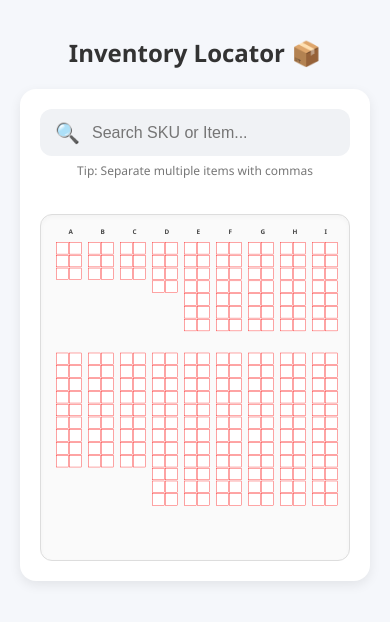
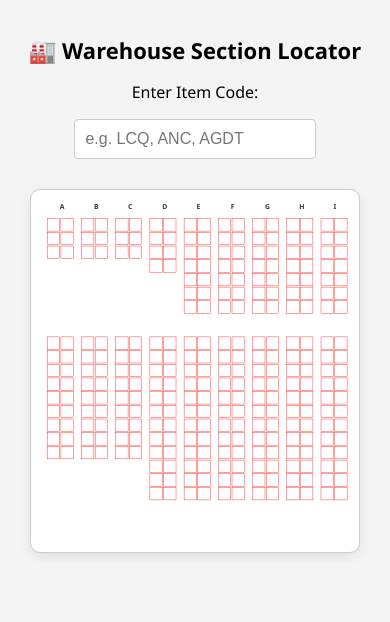
Before and after one commit to gigtarget/NRTC-JD-v.2, a plain HTML site: page index.html in a window 390 px wide. Drawn offline with Linux system fonts and the light colour scheme.

Commit message:
Update index.html

```diff
--- a/index.html
+++ b/index.html
@@ -2,31 +2,114 @@
 <html lang="en">
 <head>
   <meta charset="UTF-8" />
-  <meta name="viewport" content="width=device-width, initial-scale=1.0">
-  <title>Inventory Locator 📦</title>
-  <link rel="stylesheet" href="styles.css">
+  <meta name="viewport" content="width=device-width, initial-scale=1.0" />
+  <title>Warehouse Section Locator</title>
+  <style>
+    body {
+      font-family: 'Segoe UI', Tahoma, Geneva, Verdana, sans-serif;
+      text-align: center;
+      margin: 0;
+      padding: 20px;
+      background: #f4f4f4;
+    }
+
+    h1 {
+      font-size: 28px;
+      margin-bottom: 10px;
+    }
+
+    .input-wrapper {
+      position: relative;
+      display: inline-block;
+    }
+
+    input[type="text"] {
+      padding: 10px;
+      font-size: 16px;
+      width: 80%;
+      max-width: 300px;
+      border-radius: 4px;
+      border: 1px solid #ccc;
+      padding-right: 30px;
+    }
+
+    #clearBtn {
+      position: absolute;
+      right: 8px;
+      top: 50%;
+      transform: translateY(-50%);
+      cursor: pointer;
+      color: #888;
+      font-size: 18px;
+      display: none;
+    }
+
+    #result {
+      margin-top: 12px;
+      font-size: 16px;
+      font-weight: bold;
+      color: #2e7d32;
+      white-space: pre-line;
+    }
+
+    .map-wrapper {
+      overflow-x: auto;
+      padding: 10px;
+      margin-top: 20px;
+      display: flex;
+      justify-content: center;
+    }
+
+    svg {
+      background: white;
+      border: 1px solid #ccc;
+      padding: 10px;
+      border-radius: 10px;
+      box-shadow: 0 4px 12px rgba(0, 0, 0, 0.08);
+      max-width: 530px;
+      width: 100%;
+      height: auto;
+    }
+
+    .section {
+      fill: white;
+      stroke: red;
+      stroke-width: 0.6;
+    }
+
+    .highlight {
+      fill: yellow !important;
+      stroke: black;
+      stroke-width: 1.5;
+    }
+
+    .aisle-label {
+      font-size: 11px;
+      font-weight: bold;
+      fill: #333;
+    }
+
+    @media (max-width: 600px) {
+      h1 {
+        font-size: 22px;
+      }
+      #result {
+        font-size: 14px;
+      }
+    }
+  </style>
 </head>
 <body>
+  <h1>🏭 Warehouse Section Locator</h1>
+  <p>Enter Item Code:</p>
+  <div class="input-wrapper">
+    <input id="searchBox" type="text" placeholder="e.g. LCQ, ANC, AGDT" />
+    <span id="clearBtn">❌</span>
+  </div>
+  <div id="result"></div>
 
-  <div class="main-container">
-    <h1>Inventory Locator 📦</h1>
-
-    <div class="card">
-      <div class="search-wrapper">
-        <div class="search-bar">
-          <span class="search-icon">🔍</span>
-          <input id="searchBox" type="text" placeholder="Search SKU or Item..." />
-          <span id="clearBtn" class="clear-icon" style="display:none;">❌</span>
-        </div>
-        <small class="hint">Tip: Separate multiple items with commas</small>
-      </div>
-
-      <div id="result"></div>
-
-      <div class="map-wrapper">
-        <svg id="aisles" preserveAspectRatio="xMinYMin meet"></svg>
-      </div>
-    </div>
+  <div class="map-wrapper">
+    <svg id="aisles" preserveAspectRatio="xMinYMin meet"></svg>
   </div>
 
   <script src="script.js"></script>
```
